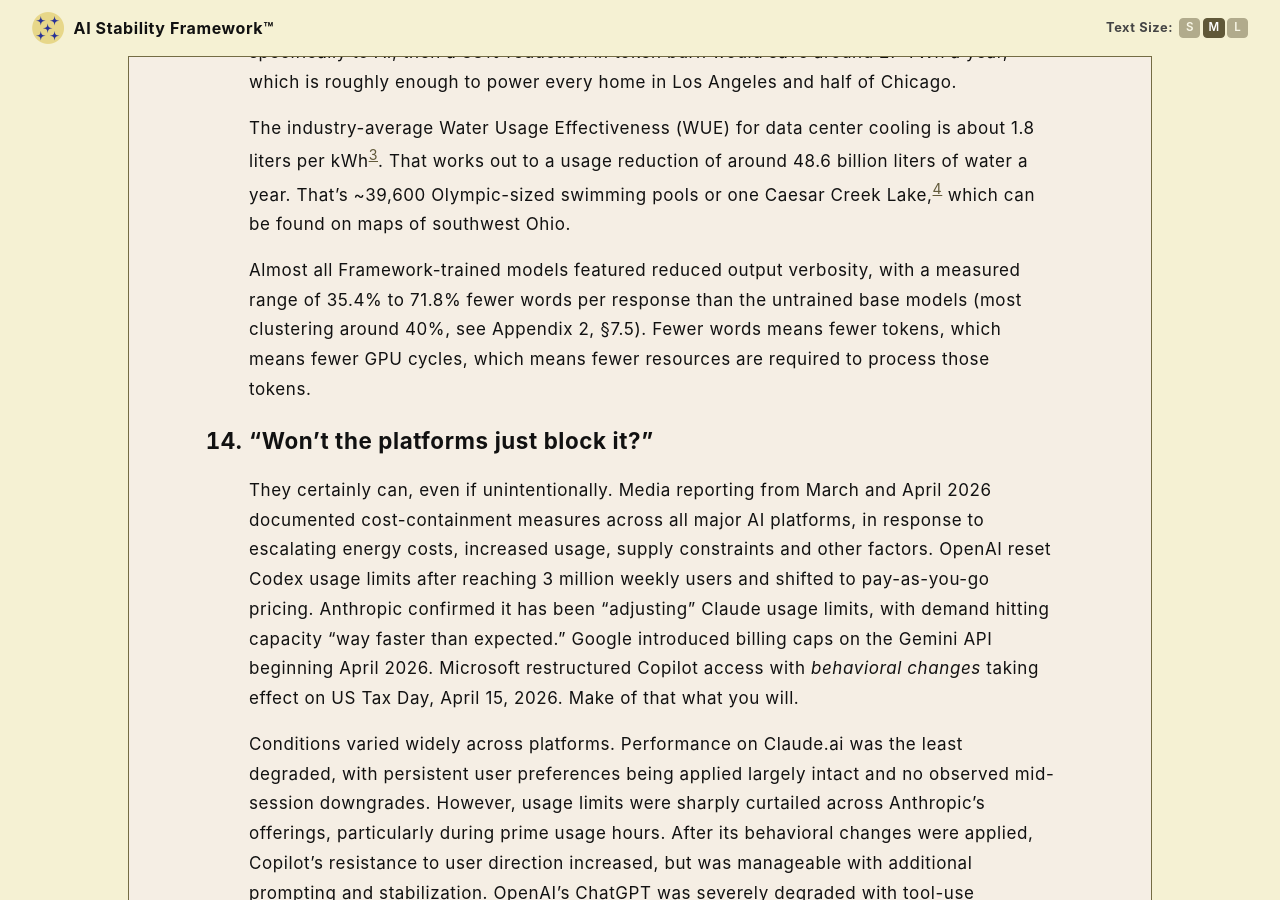
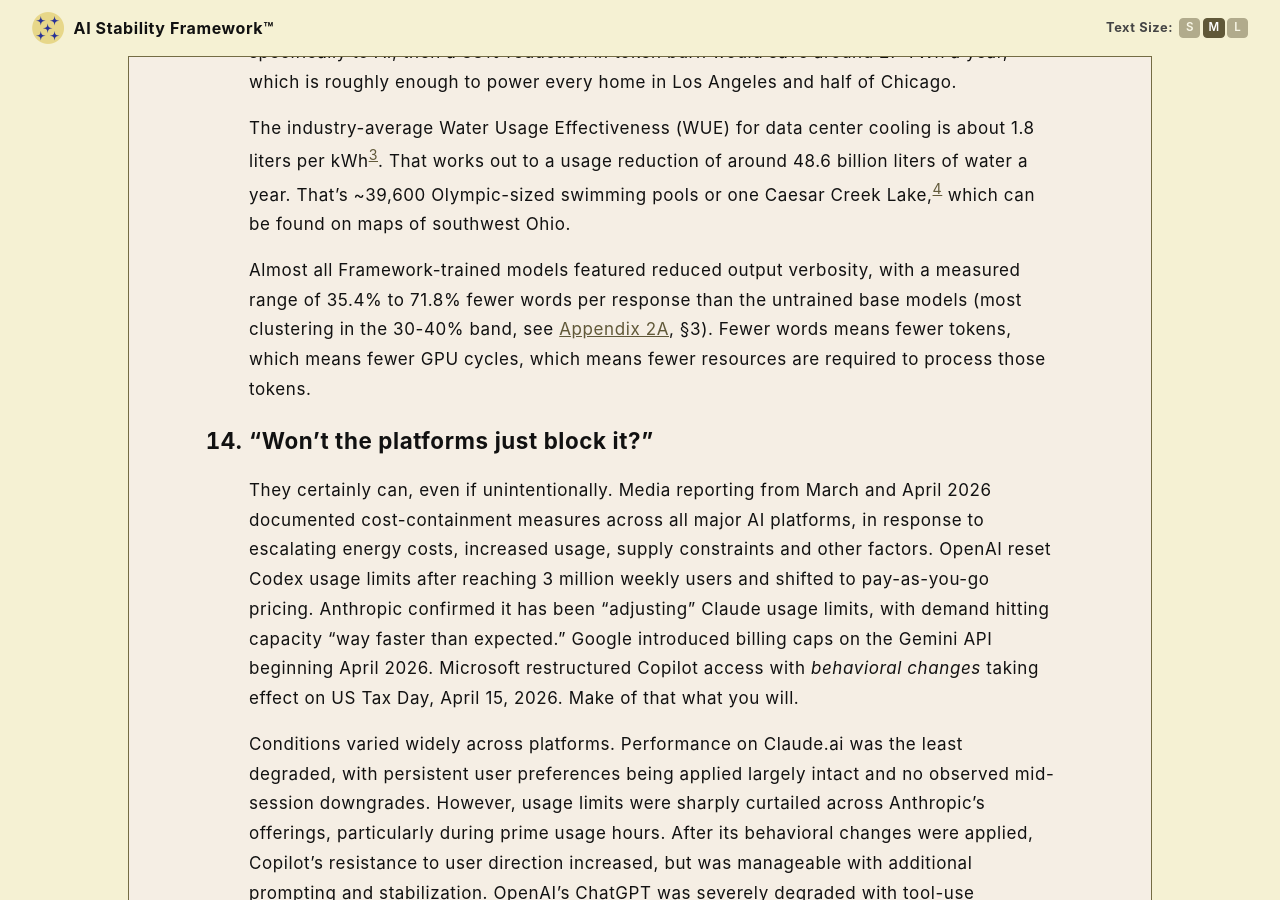
Before and after one commit to rojaslen/AISF-WEB, a Jekyll site: the page built from epilogue.md, in a window 1280 px wide and 900 px high, scrolled down 6712 px. Built offline with Jekyll 4.4.1, drawn with Linux system fonts in a browser that asks for light colours; some web fonts are replaced.

Commit message:
Update epilogue.md

```diff
--- a/epilogue.md
+++ b/epilogue.md
@@ -117,7 +117,7 @@
 
     The industry-average Water Usage Effectiveness (WUE) for data center cooling is about 1.8 liters per kWh[^Fb]. That works out to a usage reduction of around 48.6 billion liters of water a year. That's ~39,600 Olympic-sized swimming pools or one Caesar Creek Lake,[^Fc] which can be found on maps of southwest Ohio.
 
-    Almost all Framework-trained models featured reduced output verbosity, with a measured range of 35.4% to 71.8% fewer words per response than the untrained base models (most clustering around 40%, see Appendix 2, §7.5). Fewer words means fewer tokens, which means fewer GPU cycles, which means fewer resources are required to process those tokens.
+    Almost all Framework-trained models featured reduced output verbosity, with a measured range of 35.4% to 71.8% fewer words per response than the untrained base models (most clustering in the 30-40% band, see [Appendix 2A](/apx02a), §3). Fewer words means fewer tokens, which means fewer GPU cycles, which means fewer resources are required to process those tokens.
 
 14. <a name="faq14"></a>**"Won't the platforms just block it?"**
 
```
